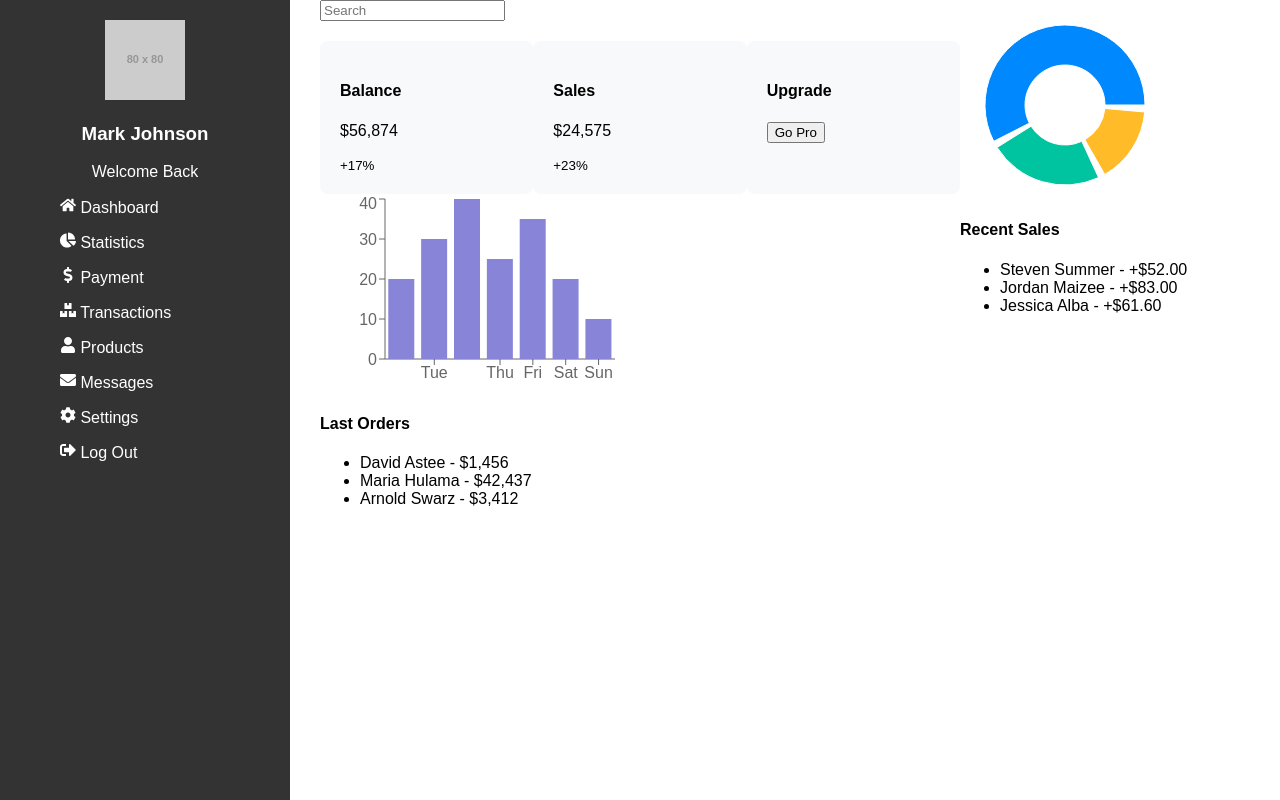
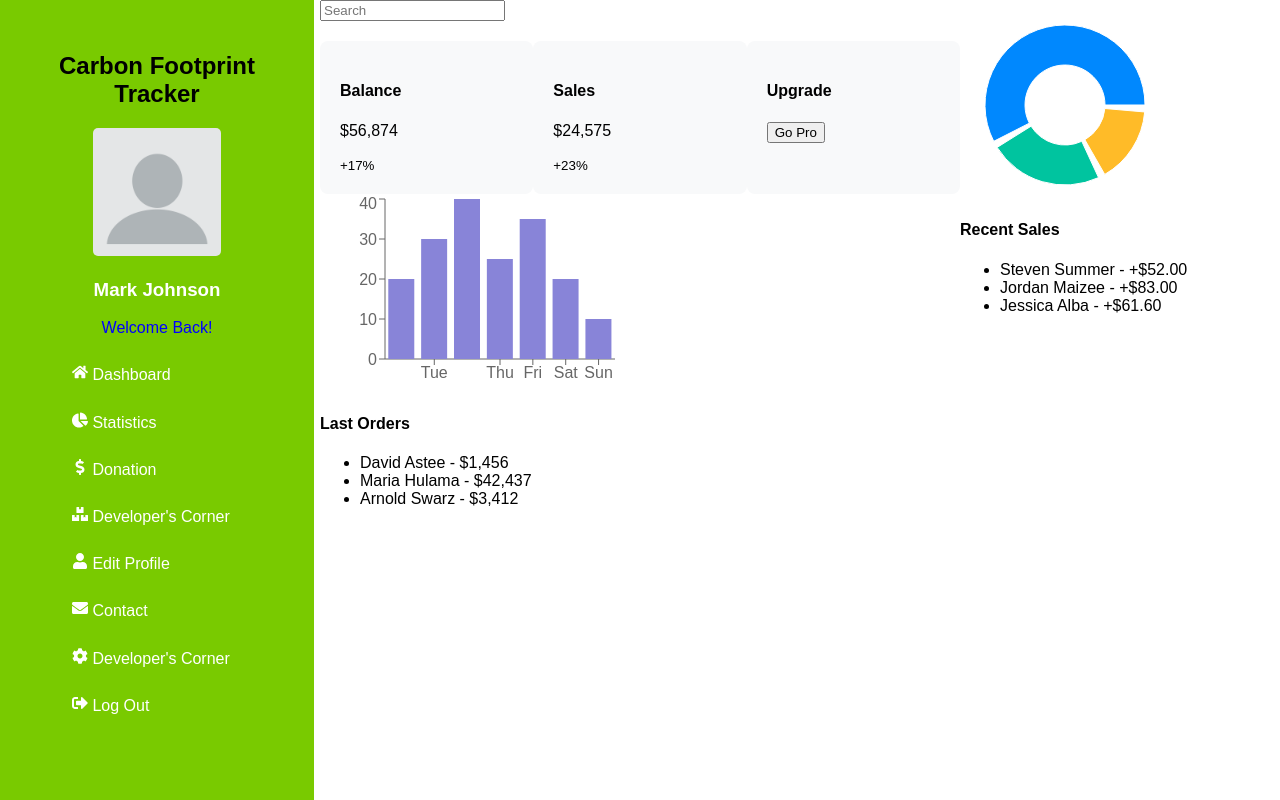
Before and after one commit to Mayanknayal01/carbonfootprinttracker-frontend, a React (Create React App) app: page /home in a window 1280 px wide. Built offline with nearby package versions, Linux system fonts and the light colour scheme.

Commit message:
sidebar done in homepage

```diff
--- a/src/assets/assets.js
+++ b/src/assets/assets.js
@@ -1,5 +1,7 @@
 import howitworks from "./images/howworks.jpg";
+import profile from "./images/profile.jpg";
 
 export const neededImages = {
     howitworks,
+    profile,
 }
--- a/src/components/homeComponents/Sidebar.jsx
+++ b/src/components/homeComponents/Sidebar.jsx
@@ -1,22 +1,25 @@
 // Sidebar.js
 import React from 'react';
 import { FaHome, FaChartPie, FaDollarSign, FaBoxes, FaUser, FaEnvelope, FaCog, FaSignOutAlt } from 'react-icons/fa';
+import { neededImages } from '../../assets/assets';
+
 
 const Sidebar = () => (
     <div className="sidebar">
-        <div className="profile">
-        <img src="https://via.placeholder.com/80" alt="Profile" />
+        <div className="sidebar-profile">
+            <h2>Carbon Footprint Tracker</h2>
+        <img src={neededImages.profile} alt="Profile" />
         <h3>Mark Johnson</h3>
-        <p>Welcome Back</p>
+        <p>Welcome Back!</p>
         </div>
-        <ul className="menu">
+        <ul className="sidebar-menu">
         <li><FaHome /> Dashboard</li>
         <li><FaChartPie /> Statistics</li>
-        <li><FaDollarSign /> Payment</li>
-        <li><FaBoxes /> Transactions</li>
-        <li><FaUser /> Products</li>
-        <li><FaEnvelope /> Messages</li>
-        <li><FaCog /> Settings</li>
+        <li><FaDollarSign /> Donation</li>
+        <li><FaBoxes /> Developer's Corner</li>
+        <li><FaUser /> Edit Profile</li>
+        <li><FaEnvelope /> Contact</li>
+        <li><FaCog /> Developer's Corner</li>
         <li><FaSignOutAlt /> Log Out</li>
         </ul>
     </div>
--- a/src/pages/homePage/home.css
+++ b/src/pages/homePage/home.css
@@ -174,21 +174,38 @@ html, body {
     height: 100vh;
     }
 
+    /* sidebar css */
+
+
     .sidebar {
         width: 250px;
-        background-color: #333;
+        background-color: rgb(121, 202, 0);
         color: #fff;
-        padding: 20px;
+        padding: 2rem;
     }
 
-    .sidebar .profile {
+    .sidebar-profile h2 {
+        color: black;
+    }
+
+    .sidebar .sidebar-profile {
         text-align: center;
     }
+    .sidebar-profile img {
+        width: 8rem;
+        border-radius: 5px;
+    }
+    .sidebar-profile p {
+        color: blue;
+    }
 
-    .sidebar .menu li {
+    .sidebar .sidebar-menu li {
         list-style: none;
-        margin: 15px 0;
+        margin: 1.7rem 0;
+        cursor: pointer;
     }
+
+    /* sidebar css ends */
 
     .main {
         padding: 20px;
```
Also changed, not shown: src/assets/images/profile.jpg (added).
